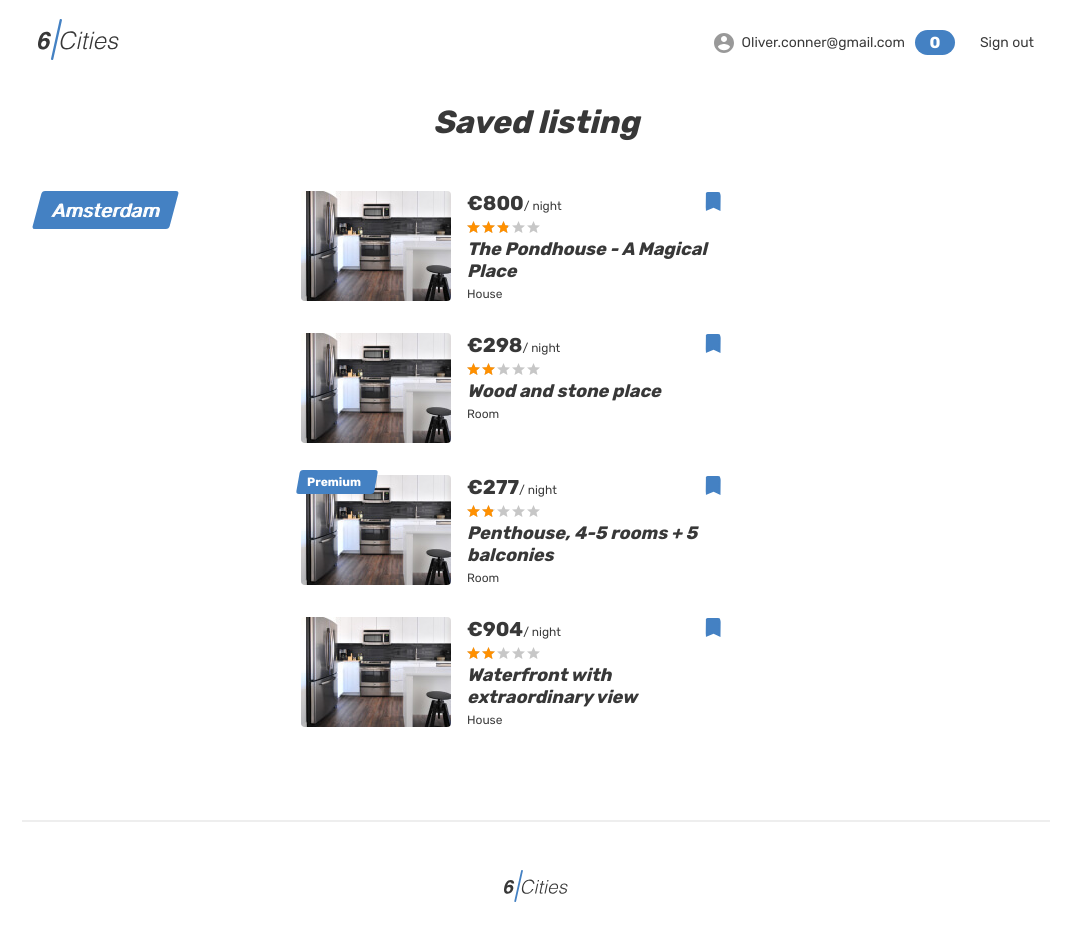
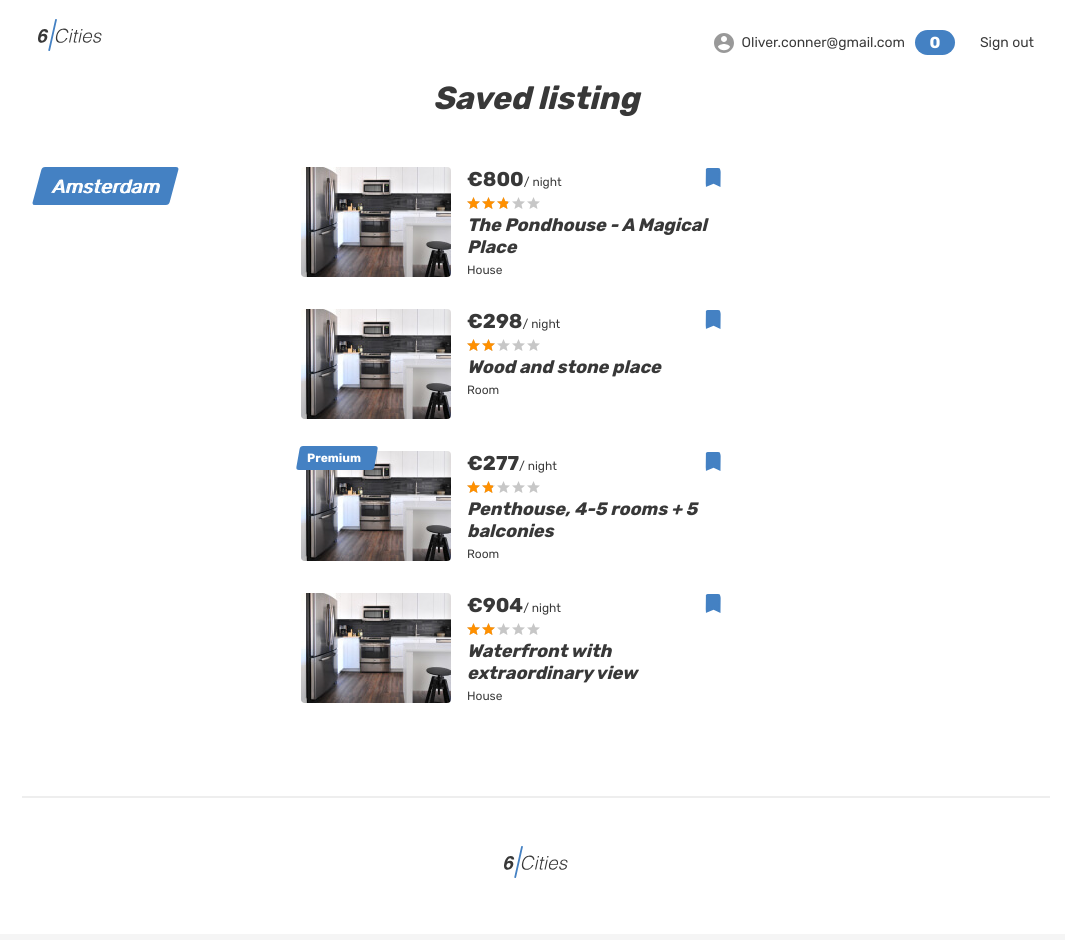
Before and after one commit to htmlacademy-react/1925077-six-cities-15, a React (Vite) app: page /favorites in a window 1280 px wide. Shown: the top 940 px of the page, without its empty margins (104-1169 px from the left). Built offline with nearby package versions, Linux system fonts and the light colour scheme.

Commit message:
fix: правит HeaderLogo => Logo

```diff
--- a/src/components/global/layout/header-logo/header-logo.tsx
+++ b/src/components/global/layout/header-logo/header-logo.tsx
@@ -1,15 +1,47 @@
 import {Link} from 'react-router-dom';
 import {AppRoute} from '../../../../types/routes';
 
-export function HeaderLogo({isActiveLogo}: {isActiveLogo: boolean}) {
+interface Logo {
+  footerLogo: boolean;
+  isActiveLogo: boolean;
+}
+
+export function Logo({isActiveLogo, footerLogo}: Logo) {
+  let width = 81;
+  let height = 41;
+  let bemBlock = 'header';
+
+  if (footerLogo) {
+    width = 64;
+    height = 33;
+    bemBlock = 'footer';
+  }
+
   return (
     !isActiveLogo ? (
-      <Link className="header__logo-link" to={AppRoute.Main}>
-        <img className="header__logo-link" src="img/logo.svg" alt="6 cities logo" width="81" height="41"/>
+      <Link
+        className={`${bemBlock}__logo-link`}
+        to={AppRoute.Main}
+      >
+        <img
+          className={`${bemBlock}__logo`}
+          src="img/logo.svg"
+          alt="6 cities logo"
+          width={width}
+          height={height}
+        />
       </Link>
     ) : (
-      <span className="header__logo-link header__logo-link--active">
-        <img className="header__logo" src="img/logo.svg" alt="6 cities logo" width="81" height="41"/>
+      <span
+        className={`${bemBlock}__logo-link ${bemBlock}__logo-link--active`}
+      >
+        <img
+          className={`${bemBlock}__logo`}
+          src="img/logo.svg"
+          alt="6 cities logo"
+          width={width}
+          height={height}
+        />
       </span>
     )
   );
--- a/src/components/global/layout/layout.tsx
+++ b/src/components/global/layout/layout.tsx
@@ -1,5 +1,5 @@
-import {Link, Outlet, useLocation} from 'react-router-dom';
-import {HeaderLogo} from './header-logo/header-logo';
+import {Outlet, useLocation} from 'react-router-dom';
+import {Logo} from './header-logo/header-logo';
 import {AppRoute, AuthorizationStatus, getAuthorizationStatus} from '../../../types/routes';
 import {useDocumentTitle} from '../../../hooks/document-title';
 
@@ -50,7 +50,7 @@ export function Layout() {
           <div className="header__wrapper">
             <div className="header__left">
 
-              <HeaderLogo isActiveLogo={isActiveLogo}/>
+              <Logo isActiveLogo={isActiveLogo} footerLogo/>
 
             </div>
 
@@ -91,9 +91,7 @@ export function Layout() {
 
       {isFooter && (
         <footer className="footer container">
-          <Link className="footer__logo-link" to={AppRoute.Main}>
-            <img className="footer__logo" src="img/logo.svg" alt="6 cities logo" width="64" height="33"/>
-          </Link>
+          <Logo isActiveLogo={isActiveLogo} footerLogo/>
         </footer>
       )}
 
```
